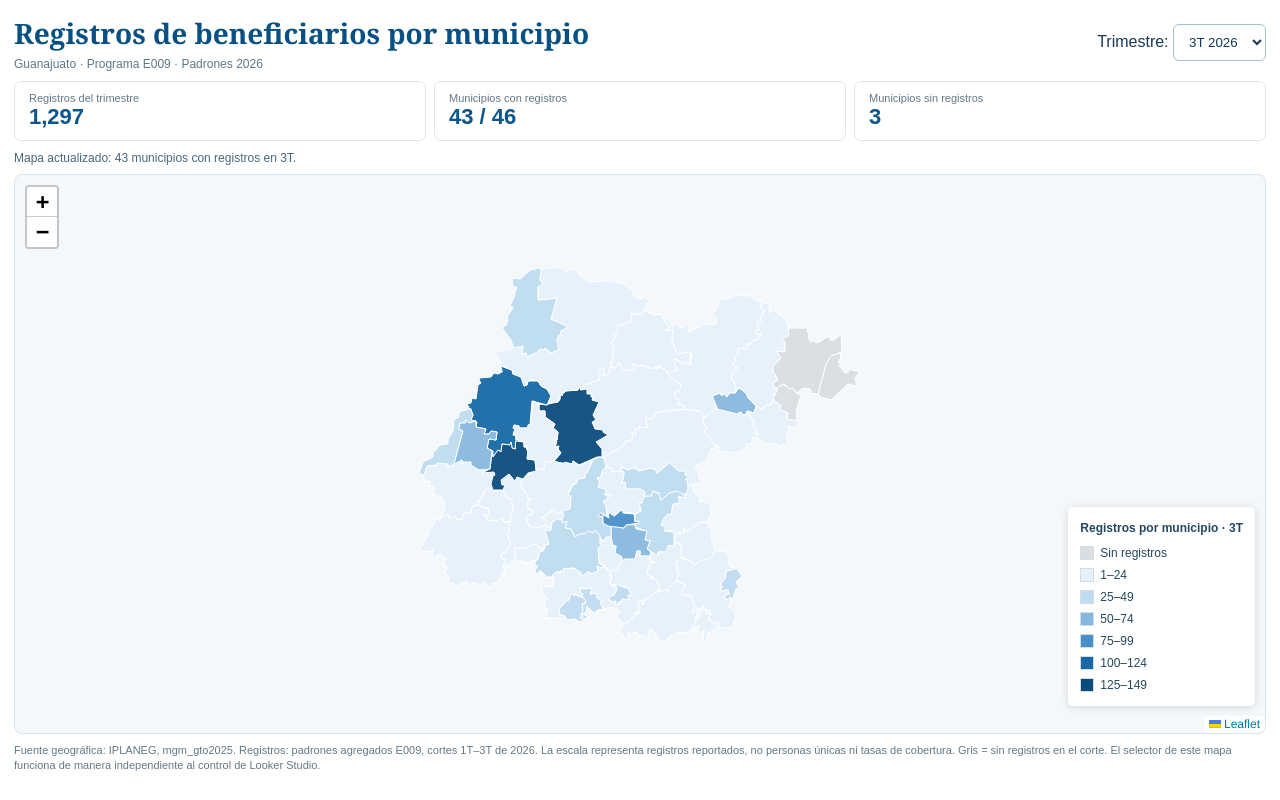
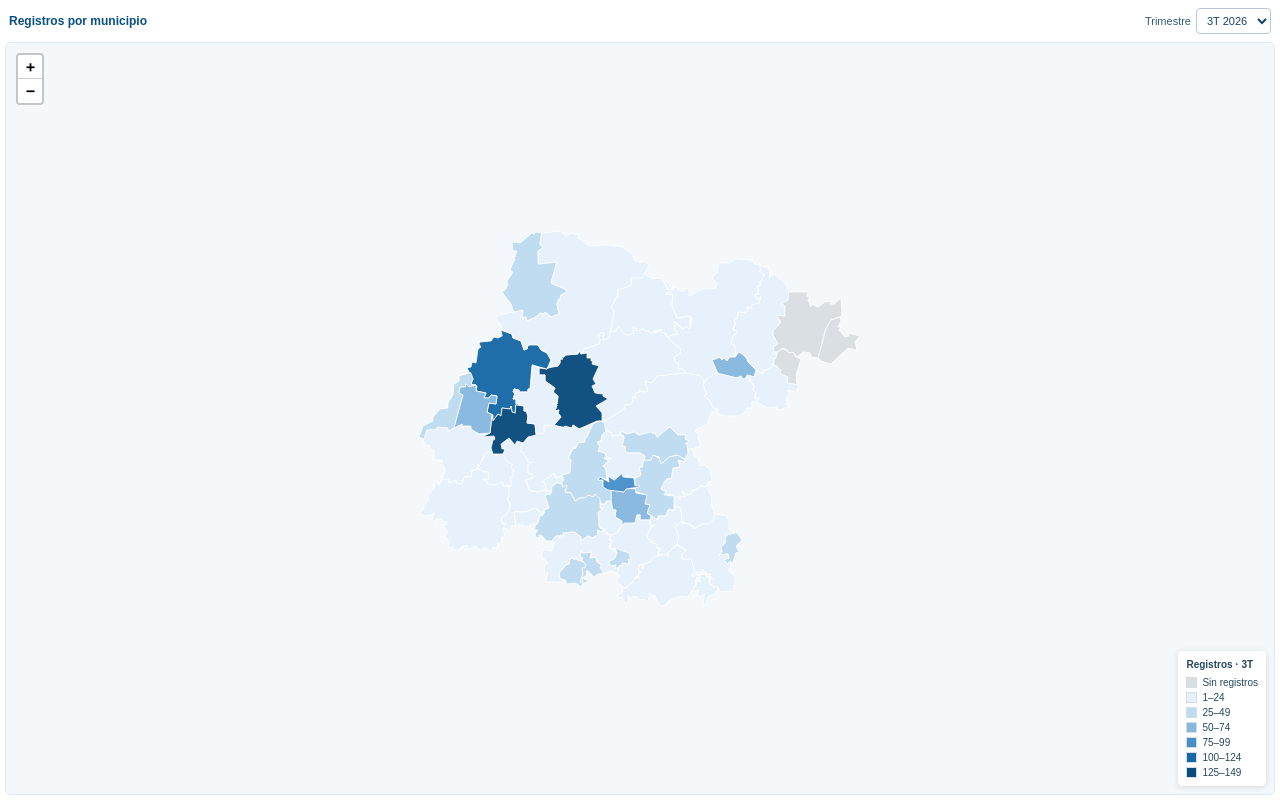
Before and after one commit to jovannaaguilar1998-hub/mapa-e009-guanajuato, a plain HTML site: page index.html in a window 1280 px wide. Drawn offline with nearby package versions, Linux system fonts and the light colour scheme; a small style sheet from the web is missing.

Commit message:
Update index.html

```diff
--- a/index.html
+++ b/index.html
@@ -2,72 +2,84 @@
 <html lang="es">
 <head>
   <meta charset="utf-8">
-  <meta name="viewport" content="width=device-width, initial-scale=1">
-  <title>E009 · Registros por municipio · Guanajuato</title>
+  <meta name="viewport" content="width=device-width,initial-scale=1">
+  <title>E009 · Mapa municipal interactivo</title>
   <link rel="stylesheet" href="https://unpkg.com/leaflet@1.9.4/dist/leaflet.css" integrity="sha256-p4NxAoJBhIIN+hmNHrzRCf9tD/miZyoT9ctyFJQdXJg=" crossorigin="">
   <style>
-    :root{font-family:Arial,Helvetica,sans-serif;background:#fff;color:#173956}*{box-sizing:border-box}
-    body{margin:0;padding:14px}header{display:flex;justify-content:space-between;align-items:center;flex-wrap:wrap;gap:12px;margin-bottom:10px}
-    h1{font-family:Georgia,serif;color:#075084;margin:0;font-size:clamp(19px,2.8vw,28px)}.subtitle{color:#607788;font-size:12px;margin:5px 0 0}
-    select{border:1px solid #a9bfce;padding:9px 11px;border-radius:6px;background:white;color:#143a59}
-    .stats{display:flex;gap:8px;margin-bottom:10px;flex-wrap:wrap}.stat{border:1px solid #dbe5ee;border-radius:7px;padding:10px 14px;min-width:140px;flex:1}.stat span{display:block;color:#647887;font-size:11px}.stat strong{font-size:22px;color:#0a568d}
-    #map{height:min(70vh,570px);min-height:350px;background:#f4f8fb;border:1px solid #d8e4ef;border-radius:8px}
-    .legend{background:#fff;padding:10px 12px;box-shadow:0 1px 8px #0002;border-radius:5px;font:12px Arial;line-height:22px;color:#25485f}.legend b{display:block;margin-bottom:3px}
-    .legend i{display:inline-block;width:14px;height:14px;vertical-align:-3px;margin-right:6px;border:1px solid #d4dce4}.note{font-size:11px;color:#647887;line-height:1.4;margin-top:9px}
-    .status{font-size:12px;margin-bottom:9px;color:#47687f}.status.error{color:#ad3434}
-    .leaflet-tooltip{font:12px Arial;line-height:1.6}
+    *{box-sizing:border-box}
+    html,body{margin:0;width:100%;height:100%;overflow:hidden;font-family:Arial,Helvetica,sans-serif;background:#fff;color:#173956}
+    .wrap{height:100vh;height:100dvh;display:flex;flex-direction:column;padding:5px;gap:5px;min-height:200px}
+    .toolbar{min-height:32px;display:flex;align-items:center;justify-content:space-between;gap:8px;padding:0 4px;flex-shrink:0}
+    .toolbar-title{font-size:12px;font-weight:700;color:#075084;white-space:nowrap;overflow:hidden;text-overflow:ellipsis}
+    label{font-size:11px;color:#355b76;white-space:nowrap;display:flex;align-items:center;gap:5px}
+    select{font:11px Arial,Helvetica,sans-serif;color:#16466b;background:#fff;border:1px solid #b6cbdb;border-radius:4px;padding:5px 6px;max-width:95px}
+    #map{flex:1;min-height:0;width:100%;background:#f4f8fb;border:1px solid #e0eaf1;border-radius:6px}
+    .legend{background:rgba(255,255,255,.96);padding:6px 8px;box-shadow:0 1px 6px #0002;border-radius:5px;font:10px Arial,Helvetica,sans-serif;line-height:15px;color:#25485f;max-width:135px}
+    .legend b{display:block;margin-bottom:3px}.legend i{display:inline-block;width:11px;height:11px;vertical-align:-2px;margin-right:5px;border:1px solid #d4dce4}
+    .leaflet-tooltip{font:11px Arial,Helvetica,sans-serif;line-height:1.4}
+    .status{position:absolute;z-index:1000;left:13px;top:45px;right:13px;display:none;padding:8px;font-size:11px;color:#a72a2a;background:#fff3f1;border:1px solid #efb6ae;border-radius:4px}
+    .status.error{display:block}
+    .leaflet-control-zoom a{width:24px!important;height:24px!important;line-height:24px!important;font-size:15px!important}
+    .leaflet-bottom .leaflet-control{margin-bottom:8px}.leaflet-right .leaflet-control{margin-right:8px}
+    @media (max-width:450px){.toolbar-title{font-size:11px}.legend{font-size:9px;line-height:13px;padding:5px 6px;max-width:120px}}
   </style>
 </head>
 <body>
-  <header><div><h1>Registros de beneficiarios por municipio</h1><p class="subtitle">Guanajuato · Programa E009 · Padrones 2026</p></div>
-    <label>Trimestre: <select id="trimestre"><option value="3T">3T 2026</option><option value="2T">2T 2026</option><option value="1T">1T 2026</option></select></label>
-  </header>
-  <div class="stats"><div class="stat"><span>Registros del trimestre</span><strong id="total">—</strong></div><div class="stat"><span>Municipios con registros</span><strong id="municipios">—</strong></div><div class="stat"><span>Municipios sin registros</span><strong id="faltantes">—</strong></div></div>
-  <div class="status" id="status">Cargando polígonos y registros…</div>
-  <div id="map" aria-label="Mapa relleno interactivo de municipios de Guanajuato"></div>
-  <p class="note">Fuente geográfica: IPLANEG, mgm_gto2025. Registros: padrones agregados E009, cortes 1T–3T de 2026. La escala representa registros reportados, no personas únicas ni tasas de cobertura. Gris = sin registros en el corte. El selector de este mapa funciona de manera independiente al control de Looker Studio.</p>
+<div class="wrap">
+  <div class="toolbar">
+    <span class="toolbar-title">Registros por municipio</span>
+    <label>Trimestre <select id="trimestre" aria-label="Trimestre del mapa"><option value="3T">3T 2026</option><option value="2T">2T 2026</option><option value="1T">1T 2026</option></select></label>
+  </div>
+  <div id="map" aria-label="Mapa coroplético interactivo de los 46 municipios de Guanajuato"></div>
+</div>
+<div class="status" id="status" role="alert"></div>
 <script src="https://unpkg.com/leaflet@1.9.4/dist/leaflet.js" integrity="sha256-20nQCchB9co0qIjJZRGuk2/Z9VM+kNiyxNV1lvTlZBo=" crossorigin=""></script>
 <script>
-    const map=L.map('map',{scrollWheelZoom:false, zoomControl:true});
-    const status=document.getElementById('status'); const dropdown=document.getElementById('trimestre');
-    let layer, data, geo; const number=new Intl.NumberFormat('es-MX');
+  const map=L.map('map',{scrollWheelZoom:false,zoomControl:true,attributionControl:false});
+  const status=document.getElementById('status');
+  const dropdown=document.getElementById('trimestre');
+  let layer, data, geo;
+  const number=new Intl.NumberFormat('es-MX');
   const ramp=['#e5f1fb','#bedbf0','#86b8df','#488fca','#1669a6','#084b7d'];
-    const colorsFor=(n,max)=>{if(n===0)return '#d9dee3';const r=n/max;return ramp[Math.min(5,Math.floor(r*6))]};
+  function colorFor(n,max){if(!n)return '#d9dee3';return ramp[Math.min(5,Math.floor((n/max)*6))]}
   const legend=L.control({position:'bottomright'});
-    legend.onAdd=function(){const el=L.DomUtil.create('div','legend');el.id='legend';return el};legend.addTo(map);
+  legend.onAdd=()=>{const el=L.DomUtil.create('div','legend');el.id='legend';L.DomEvent.disableClickPropagation(el);return el};
+  legend.addTo(map);
   function render(){
     const t=dropdown.value;
     const filtered=data.filter(d=>d.trimestre===t);
     const values=new Map(filtered.map(d=>[String(d.cvegeo),Number(d.registros)]));
-      const sum=filtered.reduce((a,d)=>a+Number(d.registros),0), active=filtered.filter(d=>d.registros>0).length, maximum=Math.max(...filtered.map(d=>Number(d.registros)));
-      document.getElementById('total').textContent=number.format(sum);
-      document.getElementById('municipios').textContent=active+' / 46';
-      document.getElementById('faltantes').textContent=46-active;
+    const max=Math.max(1,...filtered.map(d=>Number(d.registros)));
     if(layer)map.removeLayer(layer);
     layer=L.geoJSON(geo,{
-        style:f=>({color:'#fff',weight:1,fillColor:colorsFor(values.get(String(f.properties.CVEGEO))||0,maximum),fillOpacity:.94}),
+      style:f=>({color:'#fff',weight:0.8,fillColor:colorFor(values.get(String(f.properties.CVEGEO))||0,max),fillOpacity:.96}),
       onEachFeature:(f,l)=>{
         const n=values.get(String(f.properties.CVEGEO))||0;
-          const label=f.properties.NOMGEO;
-          l.bindTooltip('<b>'+label+'</b><br>Registros ('+t+'): <b>'+number.format(n)+'</b>',{sticky:true});
-          l.on('mouseover',()=>{l.setStyle({weight:2,color:'#164765',fillOpacity:1});l.bringToFront()});
+        const name=f.properties.NOMGEO;
+        l.bindTooltip('<b>'+name+'</b><br>Registros '+t+': <b>'+number.format(n)+'</b>',{sticky:true});
+        l.on('mouseover',()=>{l.setStyle({weight:1.8,color:'#164765',fillOpacity:1});l.bringToFront()});
         l.on('mouseout',()=>layer.resetStyle(l));
       }
     }).addTo(map);
-      const breaks=[0,1,.2,.4,.6,.8].map(x=>Math.round(x*maximum));
-      document.getElementById('legend').innerHTML='<b>Registros por municipio · '+t+'</b>'+
+    document.getElementById('legend').innerHTML='<b>Registros · '+t+'</b>'+
       '<div><i style="background:#d9dee3"></i>Sin registros</div>'+
-        ramp.map((col,i)=>{const lo=Math.max(1,Math.floor(i*maximum/6)+1),hi=Math.floor((i+1)*maximum/6);return '<div><i style="background:'+col+'"></i>'+number.format(lo)+'–'+number.format(Math.max(lo,hi))+'</div>'}).join('');
-      status.textContent='Mapa actualizado: '+active+' municipios con registros en '+t+'.';
+      ramp.map((c,i)=>{
+        const lo=Math.max(1,Math.floor(i*max/6)+1),hi=Math.max(lo,Math.floor((i+1)*max/6));
+        return '<div><i style="background:'+c+'"></i>'+number.format(lo)+'–'+number.format(hi)+'</div>'
+      }).join('');
   }
   Promise.all([
     fetch('./E009_Guanajuato_46_municipios_simplificado.geojson').then(r=>{if(!r.ok)throw Error('GeoJSON HTTP '+r.status);return r.json()}),
     fetch('./E009_registros_municipales_2026.json').then(r=>{if(!r.ok)throw Error('Datos HTTP '+r.status);return r.json()})
   ]).then(([g,d])=>{
     if(g.features.length!==46)throw Error('Se encontraron '+g.features.length+' polígonos; se esperaban 46');
-      if(d.length!==138)throw Error('Se encontraron '+d.length+' registros geográficos; se esperaban 138');
-      geo=g;data=d;const bounds=L.geoJSON(geo).getBounds();map.fitBounds(bounds,{padding:[14,14]});render();dropdown.addEventListener('change',render);
-    }).catch(e=>{status.textContent='No se pudo cargar el mapa. Verifica que los tres archivos estén en el mismo repositorio. '+e.message;status.classList.add('error');map.setView([20.9,-101.25],8)});
+    if(d.length!==138)throw Error('Se encontraron '+d.length+' registros municipio-trimestre; se esperaban 138');
+    geo=g;data=d;
+    const bounds=L.geoJSON(geo).getBounds();
+    map.fitBounds(bounds,{padding:[12,12]});
+    render();dropdown.addEventListener('change',render);
+    new ResizeObserver(()=>{map.invalidateSize();map.fitBounds(bounds,{padding:[12,12],animate:false})}).observe(document.getElementById('map'));
+  }).catch(e=>{status.textContent='No se pudo cargar el mapa: '+e.message;status.classList.add('error');map.setView([20.9,-101.25],8)});
 </script>
 </body>
 </html>
```
Lines whose indentation alone changed are shown as unchanged.
